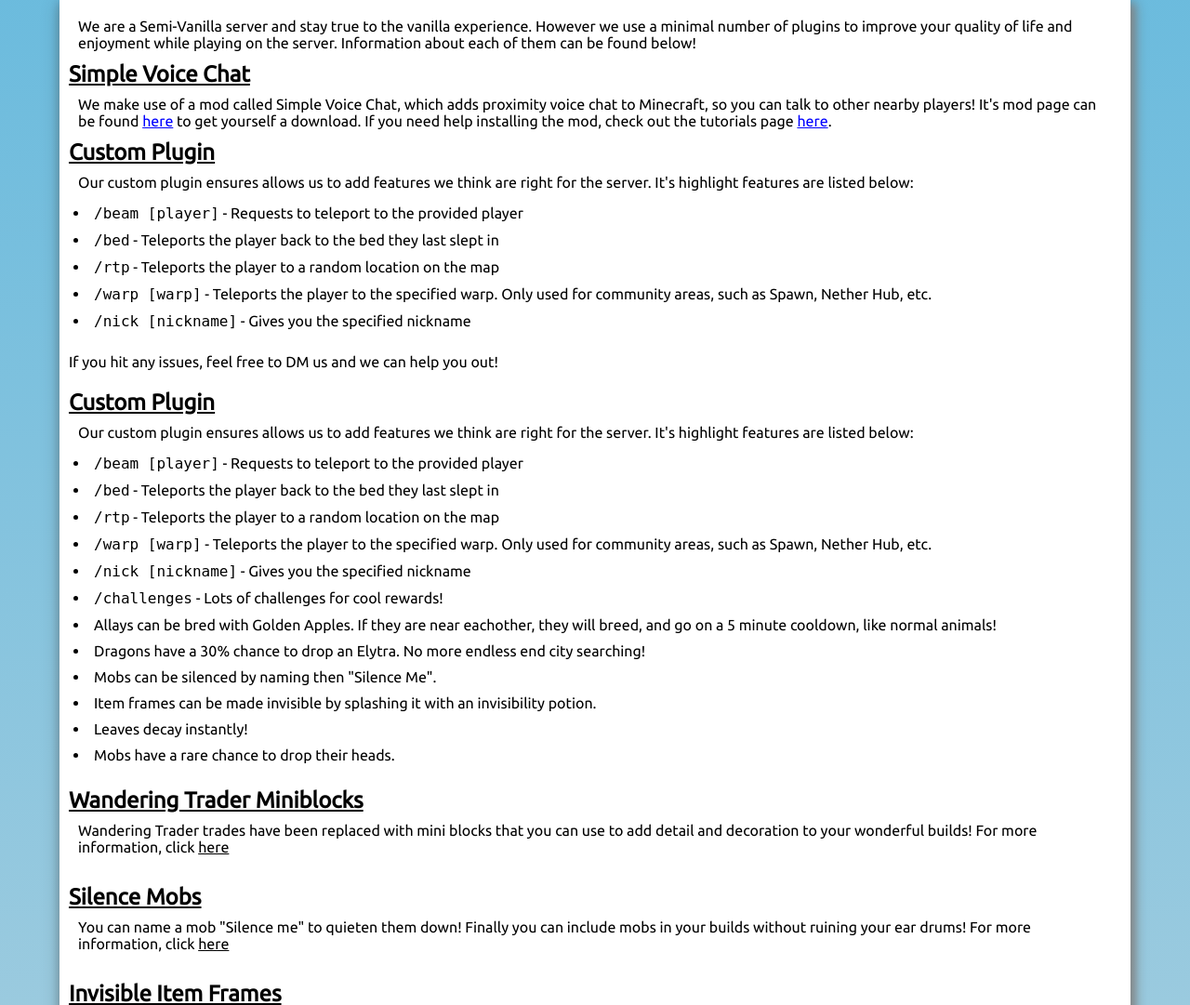
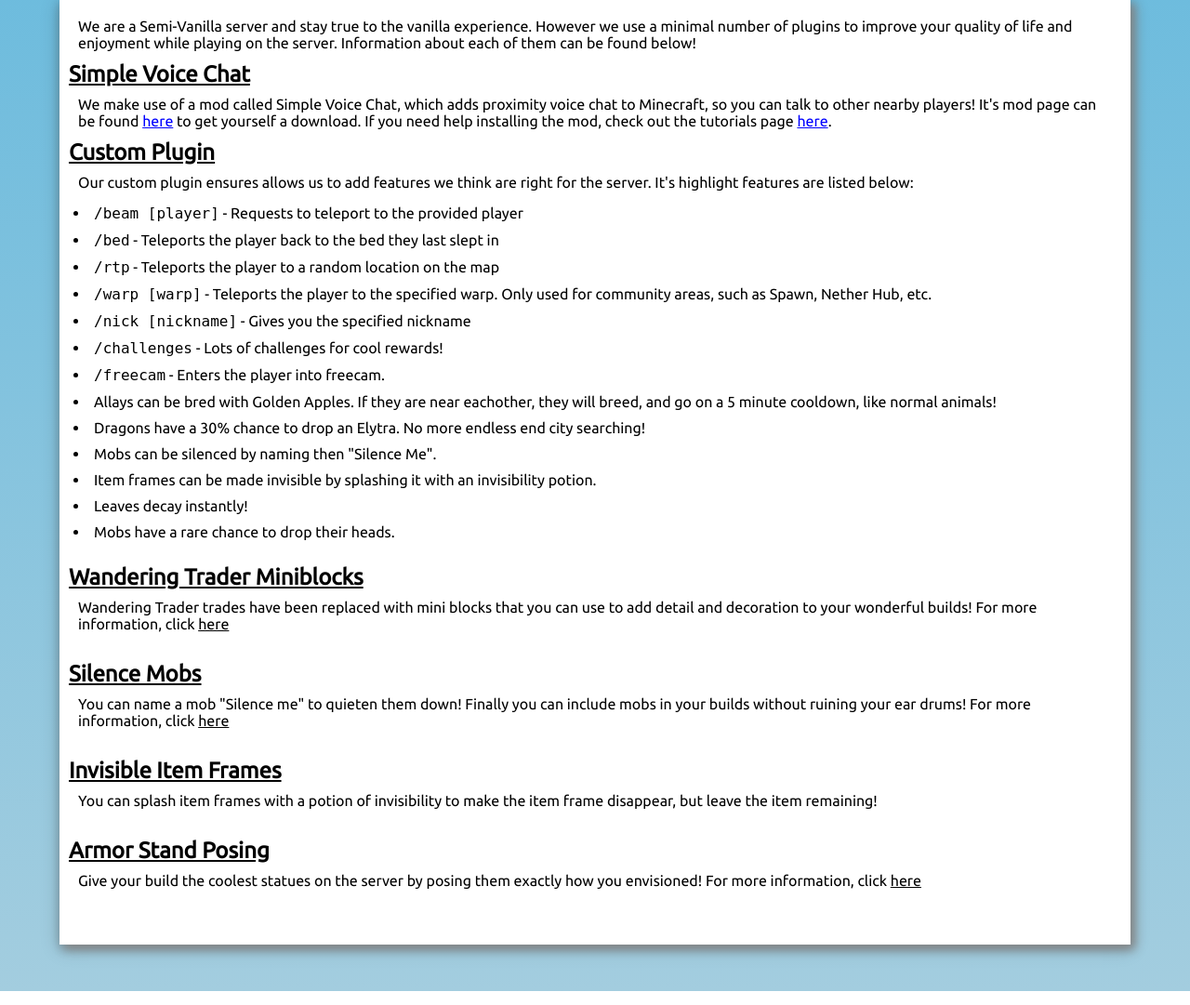
Before and after one commit to KallumJ/BitsWebsite, a Flask app: page /plugin-info/ in a window 1280 px wide. Shown: the part 317-1398 px from the top of the page at 93% size. Run offline with Flask 2, Linux system fonts and the light colour scheme.

Commit message:
Fix duplicated plugin info (#44)
Merge remote-tracking branch 'origin/master' into plugin-info

fix user

remove old repositories

fix permission error

Fix duplicated plugin info

Co-authored-by: Kallum Jones <kallummj071001@gmail.com>
Co-authored-by: Nex <nex@bits.team>
Reviewed-on: https://hogwarts.bits.team/git/Bits/BitsWebsite/pulls/44

```diff
--- a/templates/components/plugincategories.html
+++ b/templates/components/plugincategories.html
@@ -13,25 +13,6 @@
                 href="https://www.curseforge.com/minecraft/mc-mods/simple-voice-chat">here</a> to get yourself a
             download. If you need help installing the mod, check out the tutorials page <a class="hyperlink"
                 href="/tutorials">here</a>.</p>
-        <div class="plugin-item">
-            <h2>Custom Plugin</h2>
-            <div id="bitsplugin">
-                <p>Our custom plugin ensures allows us to add features we think are right for the server. It's highlight
-                    features are listed below:</p>
-                <ul>
-                    <li><code>/beam [player]</code> - Requests to teleport to the provided player
-                    </li>
-                    <li><code>/bed</code> - Teleports the player back to the bed they last slept in</li>
-                    <li><code>/rtp</code> - Teleports the player to a random location on the map</li>
-                    <li><code>/warp [warp]</code> - Teleports the player to the specified warp. Only used for community
-                        areas, such as Spawn, Nether Hub, etc.
-                    </li>
-                    <li><code>/nick [nickname]</code> - Gives you the specified nickname</li>
-                </ul>
-            </div>
-        </div>
-        If you hit any issues, feel free to DM us and we can help you out!
-    </div>
     <div class="plugin-item">
         <h2>Custom Plugin</h2>
         <div id="bitsplugin">
@@ -47,6 +28,7 @@
                 </li>
                 <li><code>/nick [nickname]</code> - Gives you the specified nickname</li>
                 <li><code>/challenges</code> - Lots of challenges for cool rewards!</li>
+                <li><code>/freecam</code> - Enters the player into freecam.</li>
                 <li>Allays can be bred with Golden Apples. If they are near eachother, they will breed, and go on a 5 minute cooldown, like normal animals!</li>
                 <li>Dragons have a 30% chance to drop an Elytra. No more endless end city searching!</li>
                 <li>Mobs can be silenced by naming then "Silence Me".</li>
```
Also changed, not shown: 1 other file.
